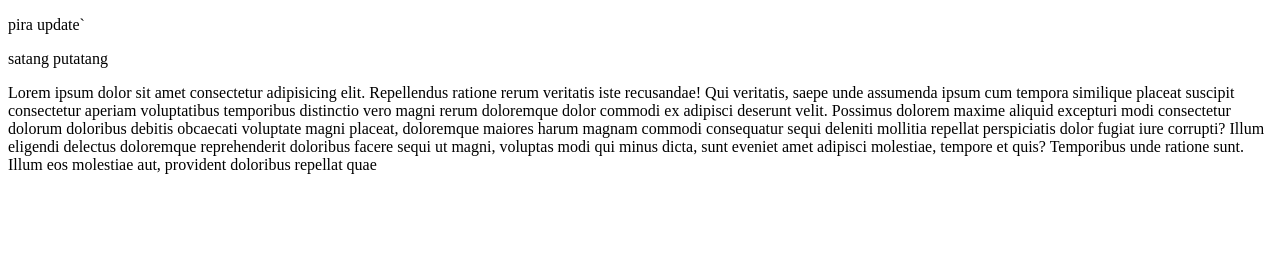
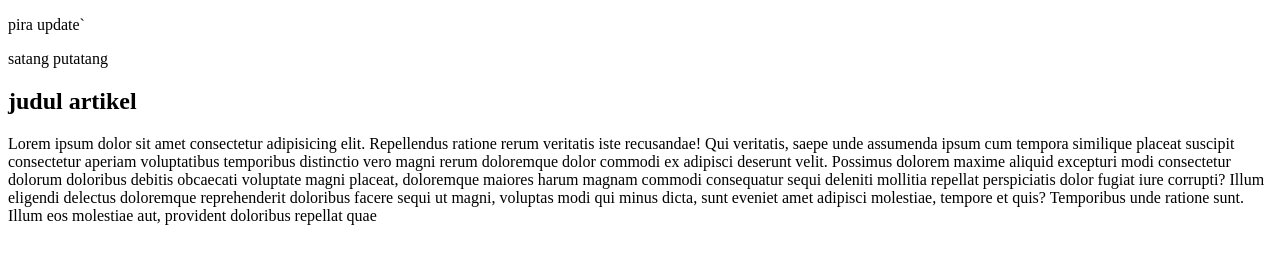
Before and after one commit to butterflyeffectxc/coba-collab, a plain HTML site: page index.html in a window 1280 px wide. Drawn offline with Linux system fonts and the light colour scheme.

Commit message:
nambah judul

```diff
--- a/index.html
+++ b/index.html
@@ -9,6 +9,7 @@
 <body>
     <p>pira update`</p>
     <p>satang putatang</p>
+    <h2>judul artikel</h2>
     <p>Lorem ipsum dolor sit amet consectetur adipisicing elit. Repellendus ratione rerum veritatis iste recusandae! Qui veritatis, saepe unde assumenda ipsum cum tempora similique placeat suscipit consectetur aperiam voluptatibus temporibus distinctio vero magni rerum doloremque dolor commodi ex adipisci deserunt velit. Possimus dolorem maxime aliquid excepturi modi consectetur dolorum doloribus debitis obcaecati voluptate magni placeat, doloremque maiores harum magnam commodi consequatur sequi deleniti mollitia repellat perspiciatis dolor fugiat iure corrupti? Illum eligendi delectus doloremque reprehenderit doloribus facere sequi ut magni, voluptas modi qui minus dicta, sunt eveniet amet adipisci molestiae, tempore et quis? Temporibus unde ratione sunt. Illum eos molestiae aut, provident doloribus repellat quae </p>
 </body>
 </html>
```
